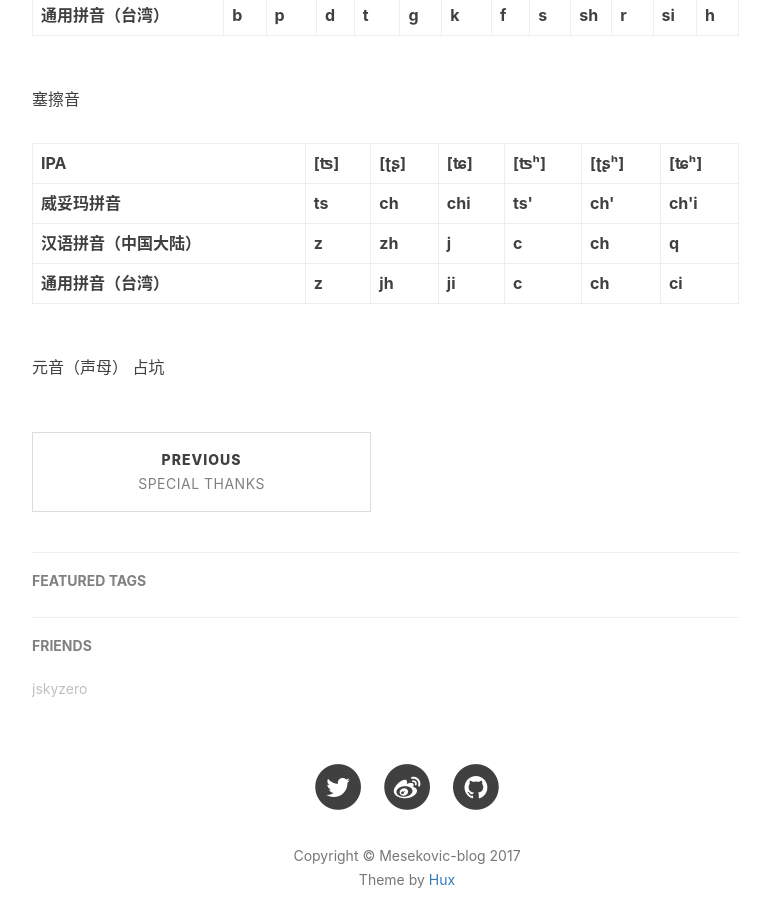
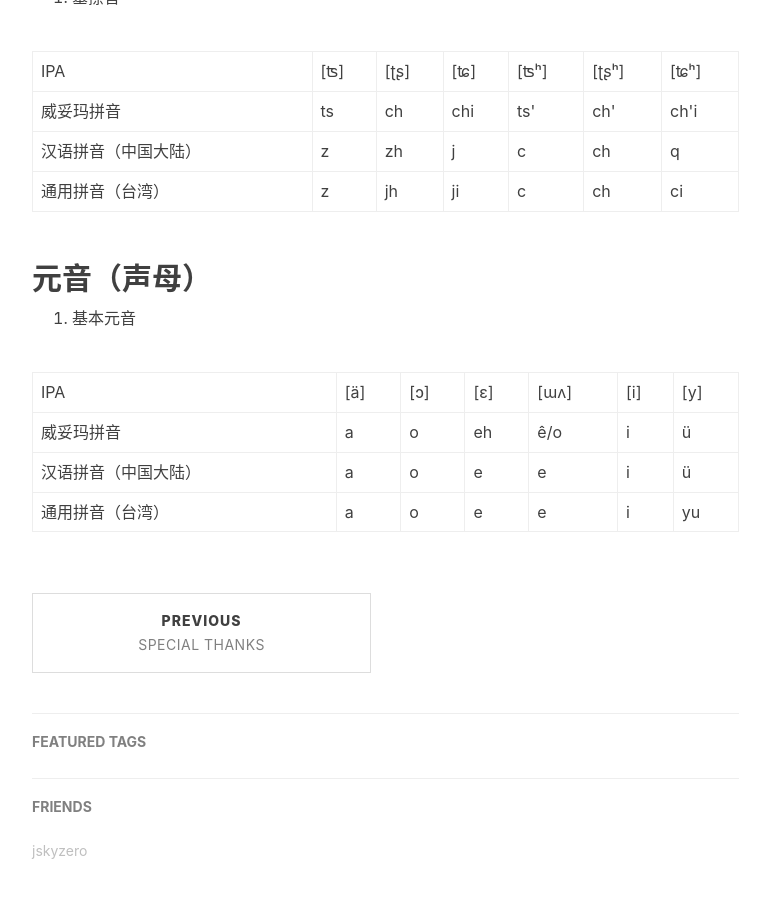
Before and after one commit to Mesekovic/Mesekovic.github.io, a Jekyll site: the page built from _posts/2017-01-17-WadeGilesRomanization.md, in a window 1280 px wide and 900 px high, scrolled down 1296 px. Shown: the whole window, without its empty margins (233-1003 px from the left). Built offline with Jekyll 4.4.1, drawn with Linux system fonts in a browser that asks for light colours; nearby versions of some CDN libraries; comment, search, counter and statistics services are not loaded.

Commit message:
Update 2017-01-17-WadeGilesRomanization.md

```diff
--- a/_posts/2017-01-17-WadeGilesRomanization.md
+++ b/_posts/2017-01-17-WadeGilesRomanization.md
@@ -13,148 +13,182 @@
 
 ---
 
-辅音（韵母）
-<br>
-<br>
-<br>
+# 辅音（韵母）
 
-塞音与边音
+1. 塞音与边音
 <table>
    <tr>
-       <th>IPA</th>
-       <th>[m]</th>
-       <th>[n]</th>
-       <th>[l]</th>
+       <td>IPA</td>
+       <td>[m]</td>
+       <td>[n]</td>
+       <td>[l]</td>
     </tr>
     <tr>
-        <th>威妥玛拼音</th>
-        <th>m</th>
-        <th>n</th>
-        <th>l</th>
+        <td>威妥玛拼音</td>
+        <td>m</td>
+        <td>n</td>
+        <td>l</td>
     </tr>
     <tr>
-        <th>汉语拼音（中国大陆）</th>
-        <th>m</th>
-        <th>n</th>
-        <th>l</th>
+        <td>汉语拼音（中国大陆）</td>
+        <td>m</td>
+        <td>n</td>
+        <td>l</td>
     </tr>
     <tr>
-        <th>通用拼音（台湾）</th>
-        <th>m</th>
-        <th>n</th>
-        <th>l</th>
+        <td>通用拼音（台湾）</td>
+        <td>m</td>
+        <td>n</td>
+        <td>l</td>
+    </tr>
+</table>
+
+
+2. 塞音与擦音
+<table>
+   <tr>
+        <td>IPA</td>
+        <td>[p]</td>
+        <td>[pʰ]</td>
+        <td>[t]</td>
+        <td>[tʰ]</td>
+        <td>[k]</td>
+        <td>[kʰ]</td>
+        <td>[f]</td>
+        <td>[s]</td>
+        <td>[ʂ]</td>
+        <td>[ʐ]</td>
+        <td>[ɕ]</td>
+        <td>[x]</td>
+    </tr>
+    <tr>
+        <td>威妥玛拼音</td>
+        <td>p</td>
+        <td>p'</td>
+        <td>t</td>
+        <td>t'</td>
+        <td>k</td>
+        <td>k'</td>
+        <td>f</td>
+        <td>s</td>
+        <td>sh</td>
+        <td>j</td>
+        <td>hsi</td>
+        <td>h</td>
+    </tr>
+    <tr>
+        <td>汉语拼音（中国大陆）</td>
+        <td>b</td>
+        <td>p</td>
+        <td>d</td>
+        <td>t</td>
+        <td>g</td>
+        <td>k</td>
+        <td>f</td>
+        <td>s</td>
+        <td>sh</td>
+        <td>r</td>
+        <td>x</td>
+        <td>h</td>
+    </tr>
+    <tr>
+    <td>通用拼音（台湾）</td>
+    <td>b</td>
+    <td>p</td>
+    <td>d</td>
+    <td>t</td>
+    <td>g</td>
+    <td>k</td>
+    <td>f</td>
+    <td>s</td>
+    <td>sh</td>
+    <td>r</td>
+    <td>si</td>
+    <td>h</td>
+     </tr>
+</table>
+
+
+3. 塞擦音
+<table>
+    <tr>
+        <td>IPA</td>
+        <td>[ʦ]</td>
+        <td>[ʈʂ]</td>
+        <td>[ʨ]</td>
+        <td>[ʦʰ]</td>
+        <td>[ʈʂʰ]</td>
+        <td>[ʨʰ]</td>
+    </tr>
+    <tr>
+        <td>威妥玛拼音</td>
+        <td>ts</td>
+        <td>ch</td>
+        <td>chi</td>
+        <td>ts'</td>
+        <td>ch'</td>
+        <td>ch'i</td>
+    </tr>
+    <tr>
+        <td>汉语拼音（中国大陆）</td>
+        <td>z</td>
+        <td>zh</td>
+        <td>j</td>
+        <td>c</td>
+        <td>ch</td>
+        <td>q</td>
+    </tr>
+    <tr>
+        <td>通用拼音（台湾）</td>
+        <td>z</td>
+        <td>jh</td>
+        <td>ji</td>
+        <td>c</td>
+        <td>ch</td>
+        <td>ci</td>
     </tr>
 </table>
 
 
 
+## 元音（声母）
 
-塞音与擦音
+1. 基本元音
 <table>
    <tr>
-        <th>IPA</th>
-        <th>[p]</th>
-        <th>[pʰ]</th>
-        <th>[t]</th>
-        <th>[tʰ]</th>
-        <th>[k]</th>
-        <th>[kʰ]</th>
-        <th>[f]</th>
-        <th>[s]</th>
-        <th>[ʂ]</th>
-        <th>[ʐ]</th>
-        <th>[ɕ]</th>
-        <th>[x]</th>
-    </tr>
-    <tr>
-        <th>威妥玛拼音</th>
-        <th>p</th>
-        <th>p'</th>
-        <th>t</th>
-        <th>t'</th>
-        <th>k</th>
-        <th>k'</th>
-        <th>f</th>
-        <th>s</th>
-        <th>sh</th>
-        <th>j</th>
-        <th>hsi</th>
-        <th>h</th>
-    </tr>
-    <tr>
-        <th>汉语拼音（中国大陆）</th>
-        <th>b</th>
-        <th>p</th>
-        <th>d</th>
-        <th>t</th>
-        <th>g</th>
-        <th>k</th>
-        <th>f</th>
-        <th>s</th>
-        <th>sh</th>
-        <th>r</th>
-        <th>x</th>
-        <th>h</th>
-    </tr>
-    <tr>
-    <th>通用拼音（台湾）</th>
-    <th>b</th>
-    <th>p</th>
-    <th>d</th>
-    <th>t</th>
-    <th>g</th>
-    <th>k</th>
-    <th>f</th>
-    <th>s</th>
-    <th>sh</th>
-    <th>r</th>
-    <th>si</th>
-    <th>h</th>
-     </tr>
+      <td>IPA</td>
+      <td>[ä]</td>
+      <td>[ɔ]</td>
+      <td>[ɛ]</td>
+      <td>[ɯʌ]</td>
+      <td>[i]</td>
+      <td>[y]</td>
+   </tr>
+   <tr>
+      <td>威妥玛拼音</td>
+      <td>a</td>
+      <td>o</td>
+      <td>eh</td>
+      <td>ê/o</td>
+      <td>i</td>
+      <td>ü</td>
+   </tr>
+   <tr>
+      <td>汉语拼音（中国大陆）</td>
+      <td>a</td>
+      <td>o</td>
+      <td>e</td>
+      <td>e</td>
+      <td>i</td>
+      <td>ü</td>
+   </tr>
+   <tr>
+      <td>通用拼音（台湾）</td>
+      <td>a</td>
+      <td>o</td>
+      <td>e</td>
+      <td>e</td>
+      <td>i</td>
+      <td>yu</td>
+   </tr>
 </table>
-
-
-塞擦音
-<table>
-    <tr>
-        <th>IPA</th>
-        <th>[ʦ]</th>
-        <th>[ʈʂ]</th>
-        <th>[ʨ]</th>
-        <th>[ʦʰ]</th>
-        <th>[ʈʂʰ]</th>
-        <th>[ʨʰ]</th>
-    </tr>
-    <tr>
-        <th>威妥玛拼音</th>
-        <th>ts</th>
-        <th>ch</th>
-        <th>chi</th>
-        <th>ts'</th>
-        <th>ch'</th>
-        <th>ch'i</th>
-    </tr>
-    <tr>
-        <th>汉语拼音（中国大陆）</th>
-        <th>z</th>
-        <th>zh</th>
-        <th>j</th>
-        <th>c</th>
-        <th>ch</th>
-        <th>q</th>
-    </tr>
-    <tr>
-        <th>通用拼音（台湾）</th>
-        <th>z</th>
-        <th>jh</th>
-        <th>ji</th>
-        <th>c</th>
-        <th>ch</th>
-        <th>ci</th>
-    </tr>
-</table>
-
-
-
-元音（声母）
-占坑
```
